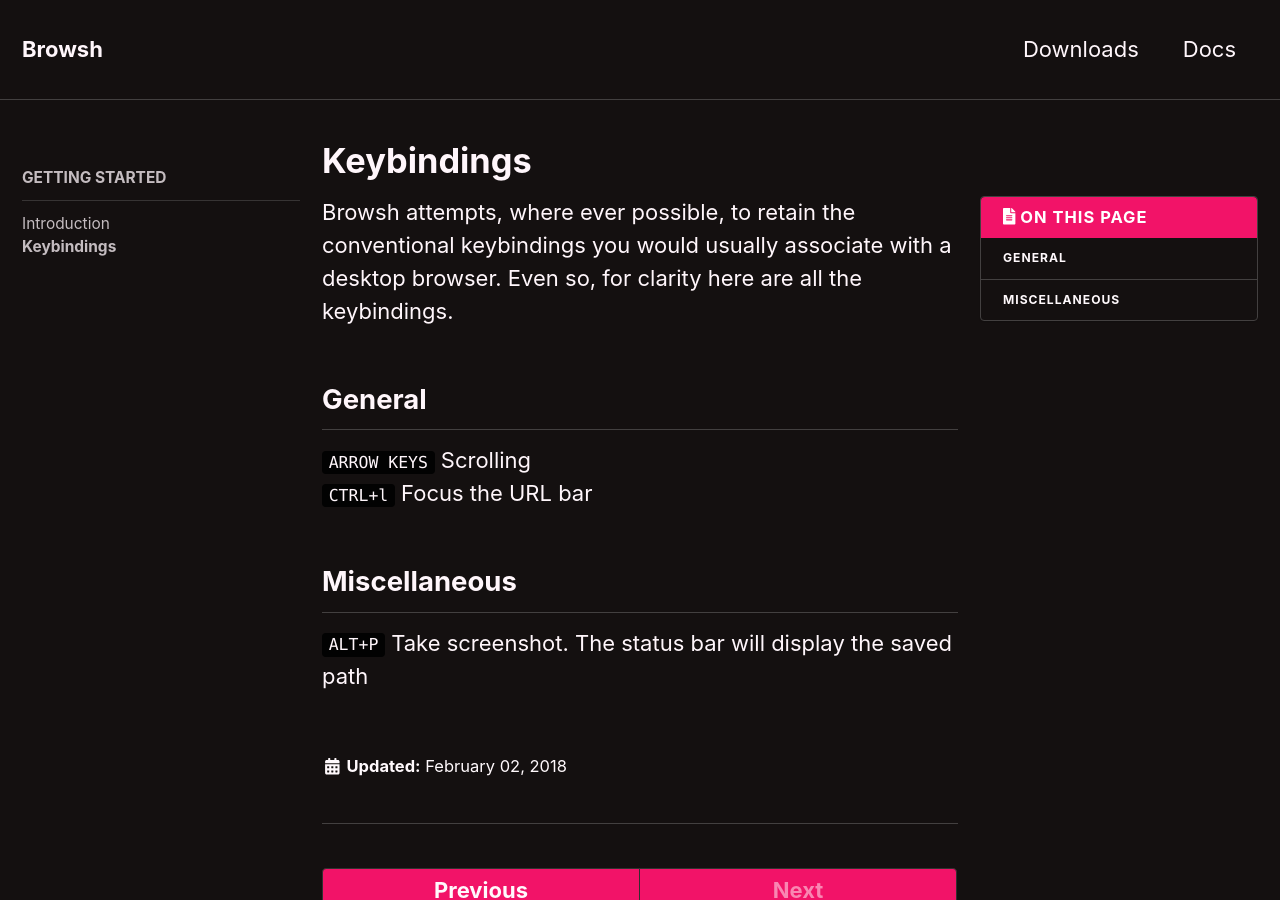
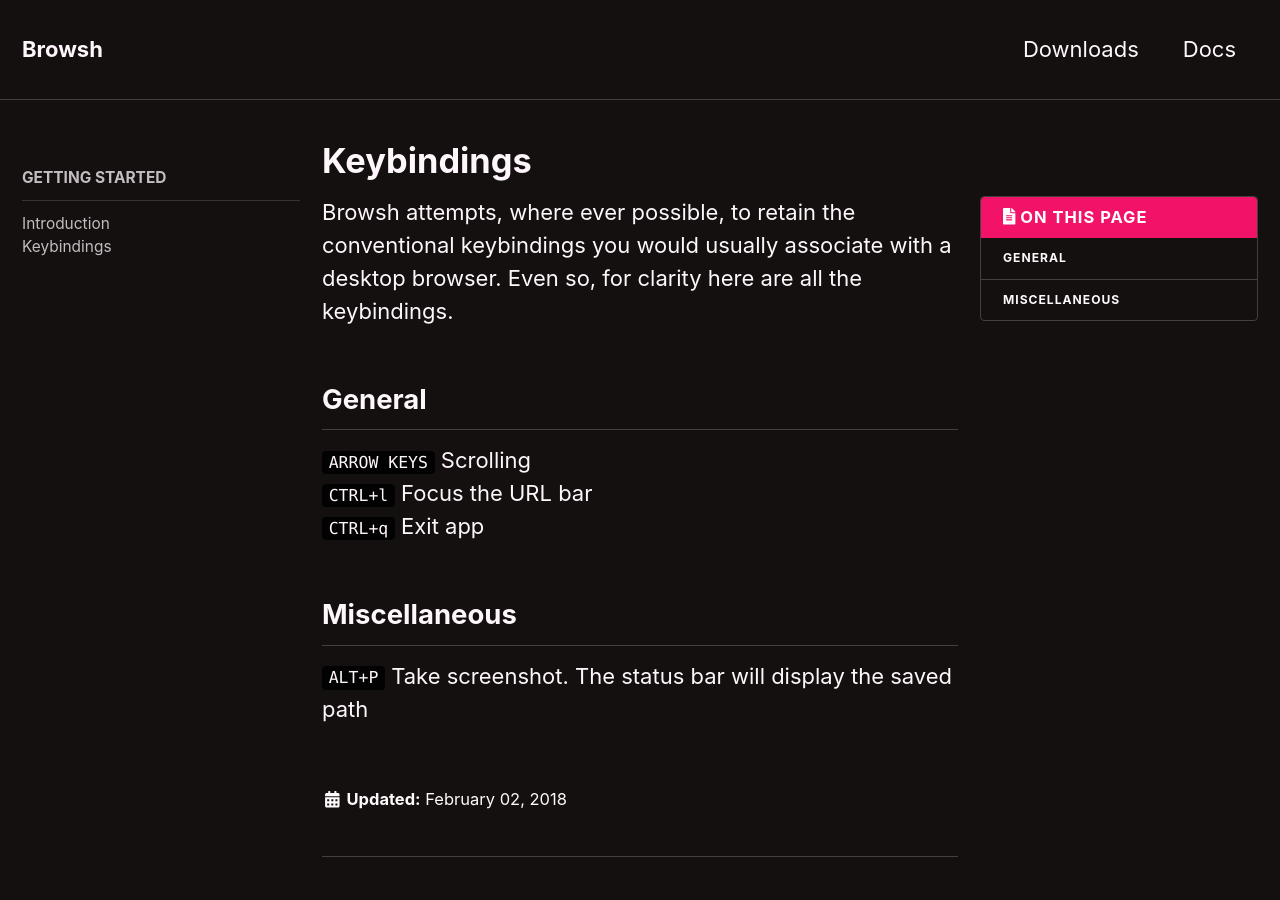
Before and after one commit to browsh-org/www.brow.sh, a Jekyll site: the page built from _docs/02-keybindings.md, in a window 1280 px wide and 900 px high. Built offline with Jekyll 4.4.1, drawn with Linux system fonts in a browser that asks for light colours; nearby versions of some CDN libraries.

```diff
--- a/_docs/02-keybindings.md
+++ b/_docs/02-keybindings.md
@@ -1,6 +1,6 @@
 ---
 title: "Keybindings"
-permalink: /docs/keybindings
+permalink: /docs/keybindings/
 toc: true
 ---
 
@@ -12,6 +12,7 @@ are all the keybindings.
 
 `ARROW KEYS` Scrolling
 `CTRL+l` Focus the URL bar
+`CTRL+q` Exit app
 
 ## Miscellaneous
 
```
Also changed, not shown: _docs/01-intro.md (+1 -1 lines), 1 other file.
